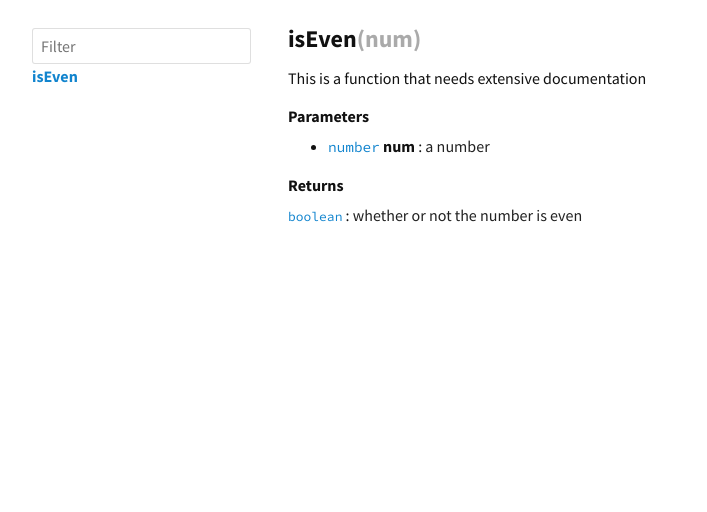
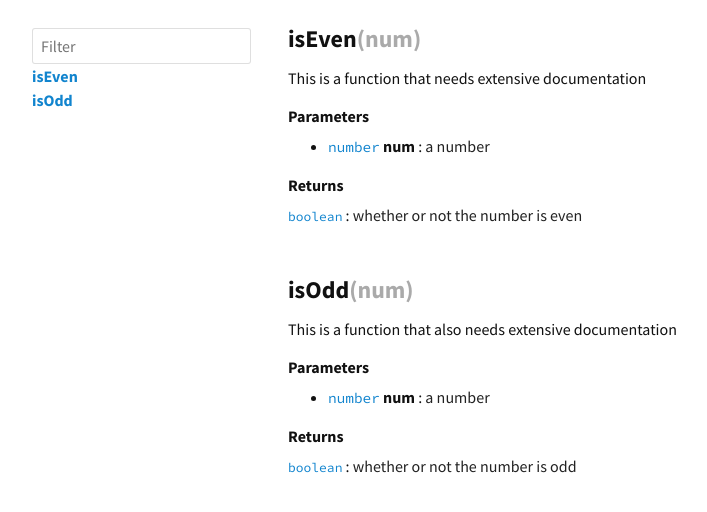
Before and after one commit to rclark/doc-test, a website: page docs/index.html in a window 1280 px wide. Shown: the whole page, without its empty margins (112-819 px from the left). Drawn offline with Linux system fonts and the light colour scheme.

Commit message:
update docs

```diff
--- a/docs/index.html
+++ b/docs/index.html
@@ -26,6 +26,11 @@
                 href='#isEven'
                 class='block bold'>
                 isEven
+              </a>
+              <a
+                href='#isOdd'
+                class='block bold'>
+                isOdd
               </a>
           </div>
         </div>
@@ -56,6 +61,30 @@
 
       </div>
 </section>
+</div><div class='py1'><section class='py2 clearfix'>
+  <h2 id='isOdd' class='mt0'>
+    isOdd<span class='gray'>(num)</span>
+  </h2>
+  <p>This is a function that also needs extensive documentation</p>
+
+    <h4>Parameters</h4>
+    <ul class='suppress-p-margin'>
+        <li><code><a href="https://developer.mozilla.org/en-US/docs/Web/JavaScript/Reference/Global_Objects/Number">number</a></code> <strong>num</strong>
+          :
+          <div class='force-inline'>
+            <p>a number</p>
+
+          </div>
+        </li>
+    </ul>
+      <h4>Returns</h4>
+      <code><code><a href="https://developer.mozilla.org/en-US/docs/Web/JavaScript/Reference/Global_Objects/Boolean">boolean</a></code></code>
+      :
+      <div class='force-inline'>
+        <p>whether or not the number is odd</p>
+
+      </div>
+</section>
 </div>
         </div>
       </div>
```
